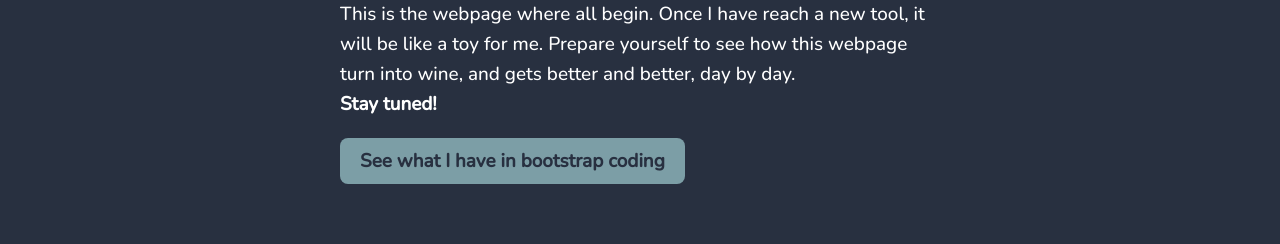
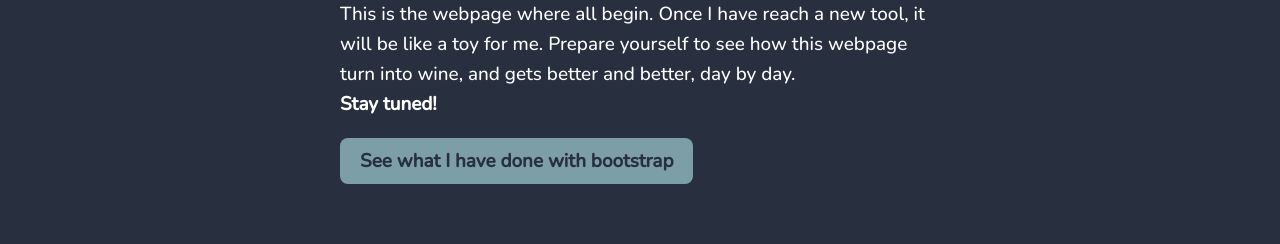
Before and after one commit to ericsotoexe/bitosoft, a plain HTML site: page index.html in a window 1280 px wide. Shown: the part 375-619 px from the top of the page. Drawn offline with nearby package versions, Linux system fonts and the light colour scheme.

Commit message:
Webpage 0.1.61v
- Index bottom grammar correction.

```diff
--- a/index.html
+++ b/index.html
@@ -30,7 +30,7 @@
         <br>This is the webpage where all begin. Once I have reach a new tool, it will be like a toy for me. Prepare
         yourself to see how this webpage turn into wine, and gets better and better, day by day. <br><b>Stay tuned!</b>
       </p>
-      <a href="bootstrap-test.html" class="bottom buzz-out-on-hover">See what I have in bootstrap coding</a>
+      <a href="bootstrap-test.html" class="bottom buzz-out-on-hover">See what I have done with bootstrap</a>
     </div>
   </div>
   <div class="features">
```
